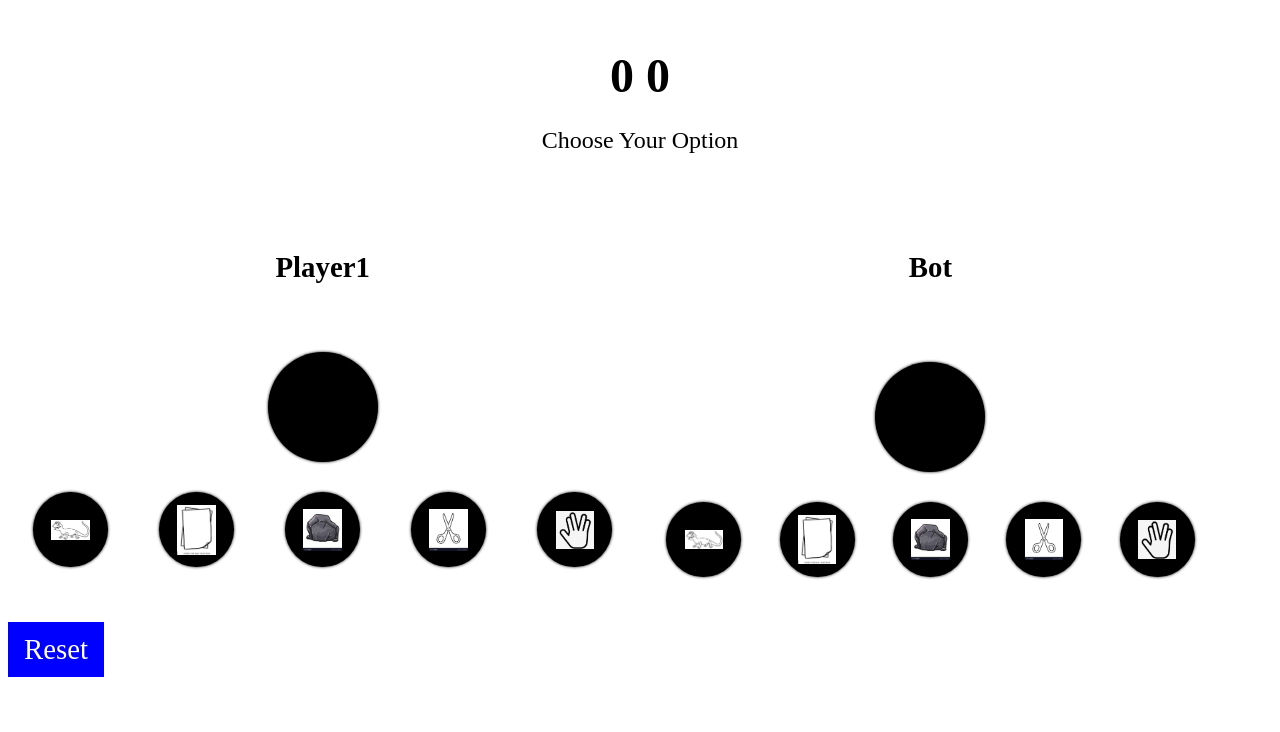
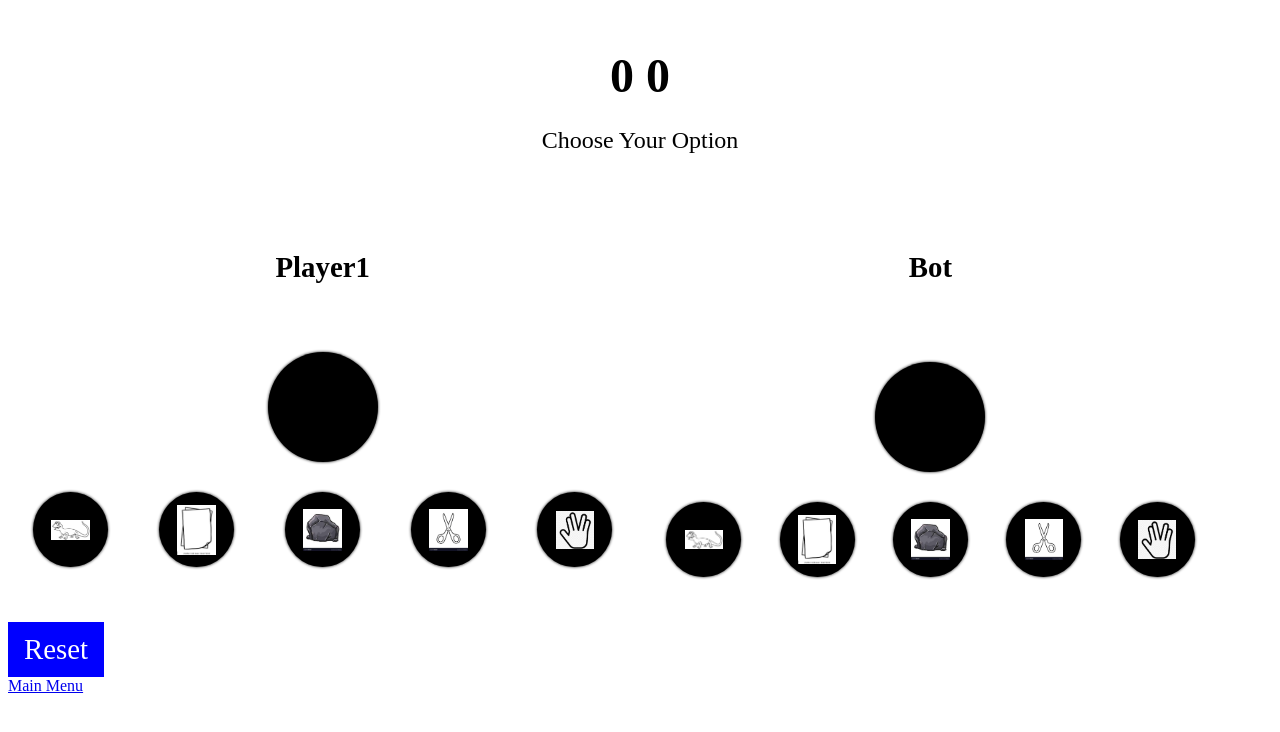
Before and after one commit to Code-Institute-Submissions/JervisNoronha--Rock-paper-scissor-spock-lizard_NovResub, a plain HTML site: page start.html in a window 1280 px wide. Drawn offline with Linux system fonts and the light colour scheme.

Commit message:
added main menu button

```diff
--- a/start.html
+++ b/start.html
@@ -52,6 +52,11 @@
 		<!-- Reset button --><span class="reset"><span>Reset</span></span>
 	</main>
 	<script src="./assets/js/script.js"></script>
+
+	<!-- Main menu button -->
+	<section>
+		<a class="index_btn" id="main_menu_btn" href="index.html">Main Menu</a>
+	</section>
 </body>
 
 </html>
```
